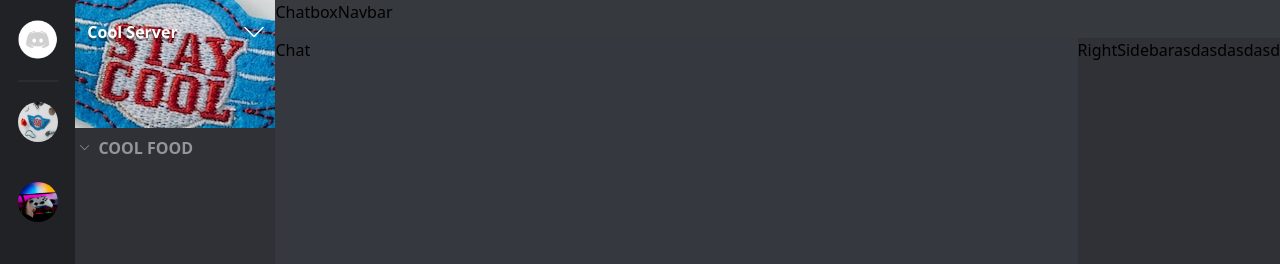
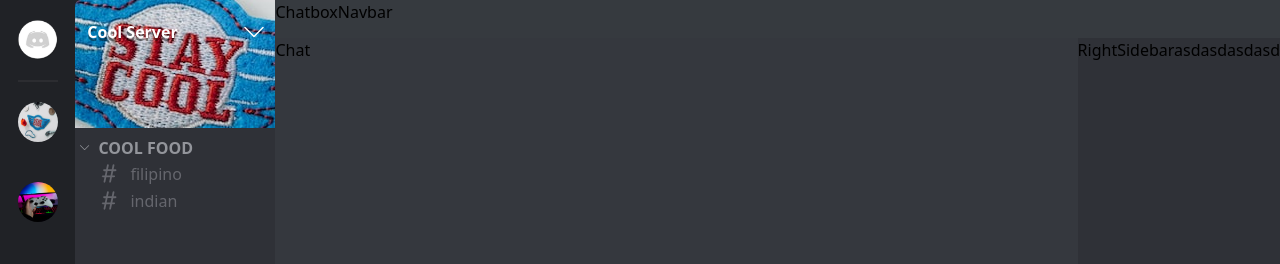
Before and after one commit to luvie23/Discord-Frontend, a React (Create React App) app in the folder discord/: page / in a window 1280 px wide. Shown: the top 264 px of the page. Built offline with nearby package versions, Linux system fonts and the light colour scheme.

Commit message:
add subchannel component

```diff
--- a/discord/src/components/MainSidebar.js
+++ b/discord/src/components/MainSidebar.js
@@ -1,6 +1,7 @@
 import React from "react";
 import { BsChevronDown } from "react-icons/bs"
 import Channel from './Channel'
+import Subchannel from './Subchannel'
 
 const MainSidebar = (props) => {
     let bgImg = props.image
@@ -11,7 +12,12 @@ const MainSidebar = (props) => {
             </div>
             <div className="mt-2">
                 {props.channels.map(channel => (
-                    <Channel key={channel.name} name={channel.name.toUpperCase()}/>
+                    <div key={channel.name}>
+                        <Channel key={channel.name} name={channel.name}/>
+                        {channel.subchannels.map(subchannel => (
+                            <Subchannel name={subchannel.name}/>
+                        ))}
+                    </div>
                 ))}
             </div>
 
--- /dev/null
+++ b/discord/src/components/Subchannel.js
@@ -0,0 +1,12 @@
+import React from "react";
+import { BsHash } from "react-icons/bs"
+
+const Subchannel = (props) => {
+    return (
+        <div className="flex items-center ml-5 text-[#65666D]">
+            <BsHash size='1.7rem' className="mr-2"/> {props.name.toLowerCase()}
+        </div>
+    )
+}
+
+export default Subchannel
```
